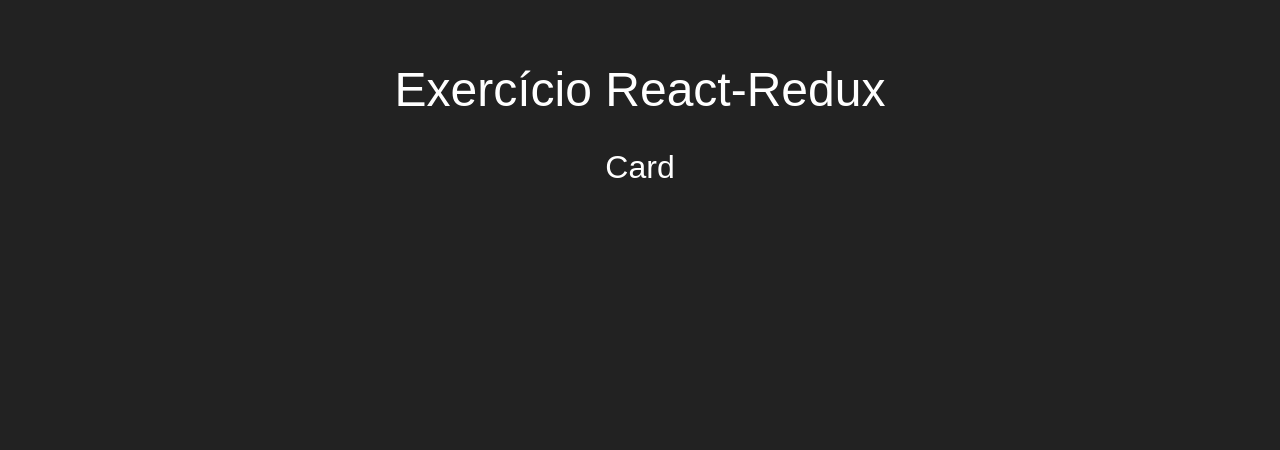
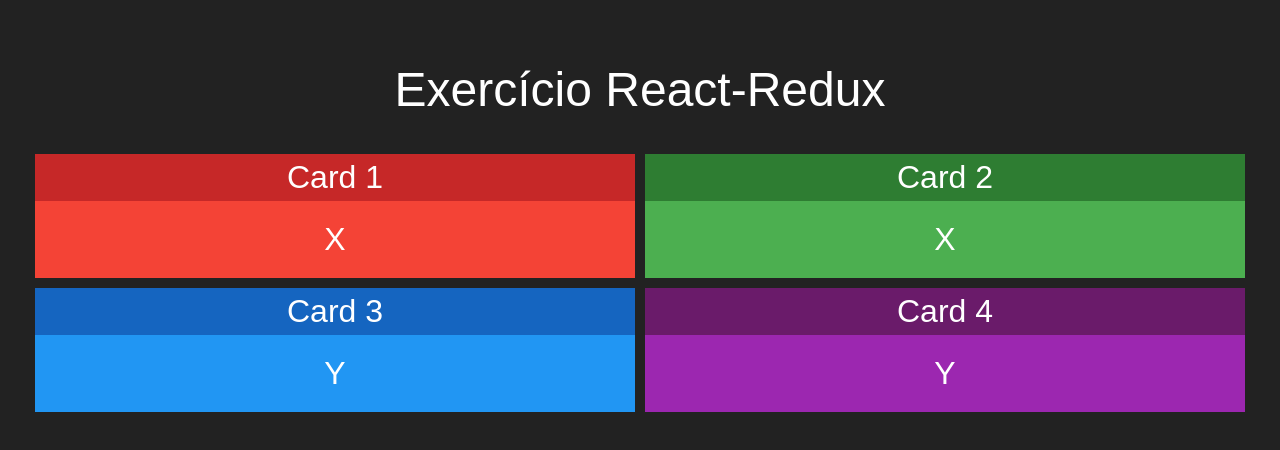
Before and after one commit to MogLuiz/react-redux-exercise, a React (Create React App) app: page / in a window 1280 px wide. Shown: the top 450 px of the page. Built offline with nearby package versions, Linux system fonts and the light colour scheme.

Commit message:
feat: Card component

```diff
--- a/src/App.css
+++ b/src/App.css
@@ -1,7 +1,7 @@
 .App {
   display: flex;
   flex-direction: column;
-  align-items: center;
+  text-align: center;
 }
 
 h1 {
--- a/src/App.js
+++ b/src/App.js
@@ -6,7 +6,12 @@
     <div className="App">
       <h1>Exercício React-Redux</h1>
       <div className="linha">
-      <Card />
+       <Card title="Card 1" red>X</Card>
+       <Card title="Card 2" green>X</Card>
+      </div>
+      <div className="linha">
+       <Card title="Card 3" blue>Y</Card>
+       <Card title="Card 4" purple>Y</Card>
       </div>
     </div>
   );
--- a/src/components/Card.css
+++ b/src/components/Card.css
@@ -0,0 +1,56 @@
+.Card {
+  flex: 1;
+  display: flex;
+  flex-direction: column;
+  margin: 5px;
+}
+
+.Card .Header {
+  display: flex;
+  justify-content: center;
+}
+
+.Card .Header .Title {
+  flex: 1;
+  padding: 5px;
+}
+
+.Card .Content {
+  padding: 20px;
+}
+
+.Card.Red .Header {
+  color: #fff;
+  background-color: #c62828;
+}
+
+.Card.Red .Content {
+  background-color: #f44336;
+}
+
+.Card.Green .Header {
+  color: #fff;
+  background-color: #2e7d32;
+}
+
+.Card.Green .Content {
+  background-color: #4caf50;
+}
+
+.Card.Blue .Header {
+  color: #fff;
+  background-color: #1565c0;
+}
+
+.Card.Blue .Content {
+  background-color: #2196f3;
+}
+
+.Card.Purple .Header {
+  color: #fff;
+  background-color: #6a1b6a;
+}
+
+.Card.Purple .Content {
+  background-color: #9c27b0;
+}
--- a/src/components/Card.jsx
+++ b/src/components/Card.jsx
@@ -2,10 +2,23 @@
 import React from 'react'
 import './Card.css'
 
+function getColor(props) {
+    if(props.red) return "Red"
+    if(props.green) return "Green"
+    if(props.blue) return "Blue"
+    if(props.purple) return "Purple"
+    return ""
+}
+
 export default props => {
     return (
-        <div>
-            Card
+        <div className={`Card ${getColor(props)}`}>
+            <div className="Header">
+                <span className="Title">{props.title}</span>
+            </div>
+            <div className="Content">
+                {props.children}
+            </div>
         </div>
     )
 }
```
